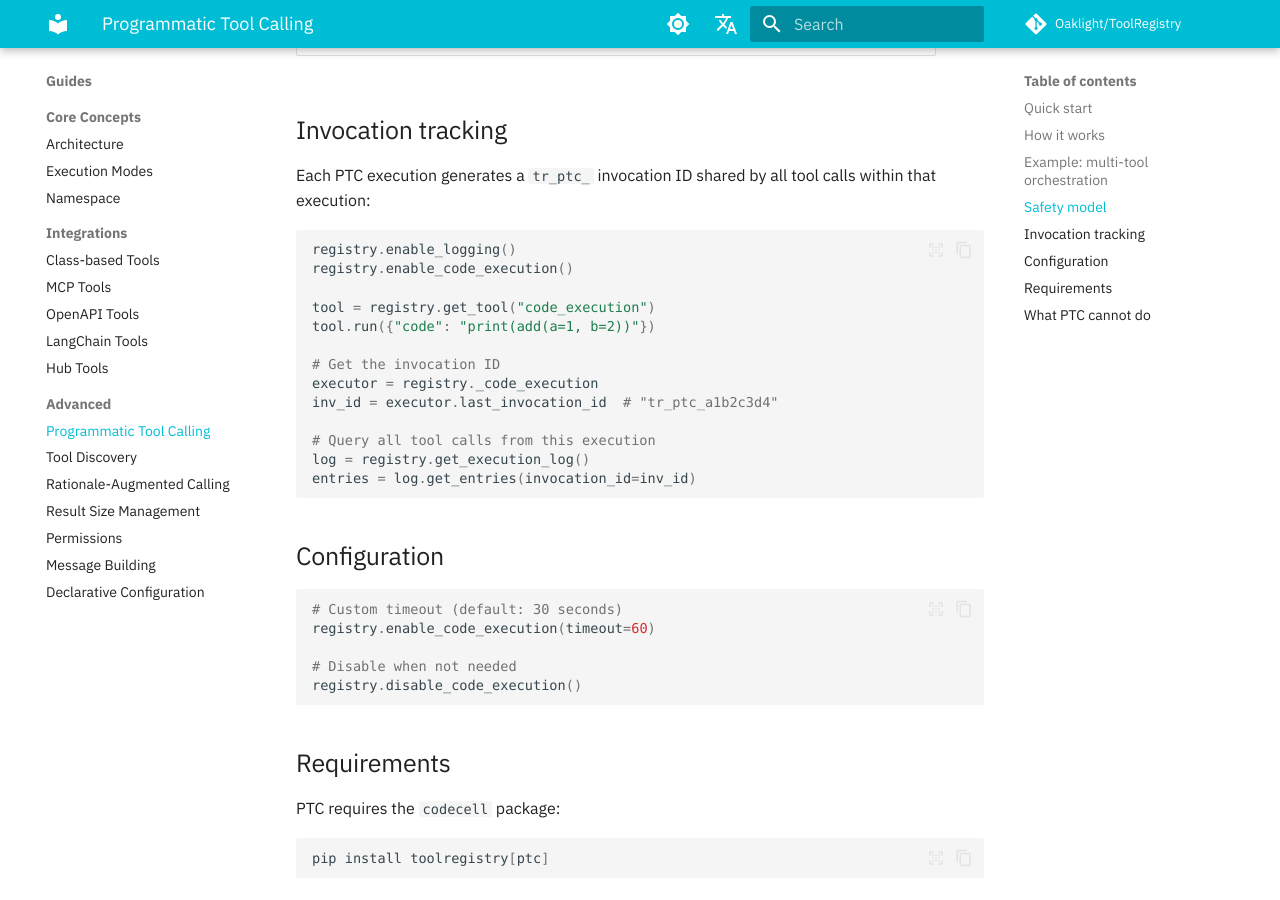
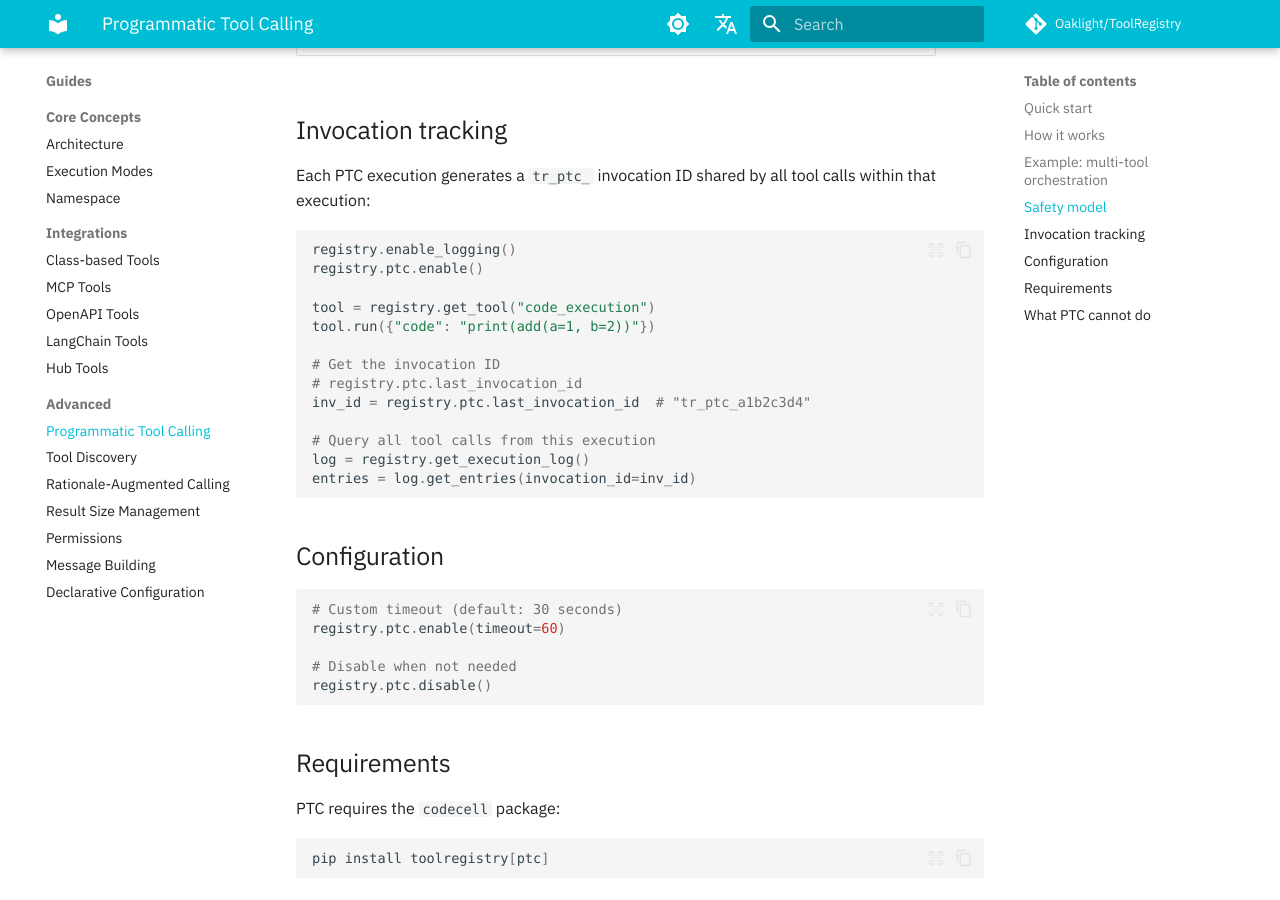
Before and after one commit to Oaklight/ToolRegistry, an MkDocs documentation site: the page built from docs/usage/programmatic_tool_calling.md, in a window 1280 px wide and 900 px high, scrolled down 1738 px. Built offline with MkDocs 1.6.1 and Material for MkDocs 9.7.7, drawn with Linux system fonts in a browser that asks for light colours; some web fonts are replaced; comment, search, counter and statistics services are not loaded; some of the changed text lies outside the part shown.

Commit message:
docs: update all references to registry.ptc API

````diff
--- a/docs/usage/programmatic_tool_calling.md
+++ b/docs/usage/programmatic_tool_calling.md
@@ -10,7 +10,7 @@ from toolregistry import ToolRegistry
 registry = ToolRegistry()
 registry.register(search)
 registry.register(summarize)
-registry.enable_code_execution()  # registers "code_execution" tool
+registry.ptc.enable()  # registers "code_execution" tool
 
 # Now the LLM can generate tool_use("code_execution", {code: "..."})
 ```
@@ -73,14 +73,14 @@ Each PTC execution generates a `tr_ptc_` invocation ID shared by all tool calls
 
 ```python
 registry.enable_logging()
-registry.enable_code_execution()
+registry.ptc.enable()
 
 tool = registry.get_tool("code_execution")
 tool.run({"code": "print(add(a=1, b=2))"})
 
 # Get the invocation ID
-executor = registry._code_execution
-inv_id = executor.last_invocation_id  # "tr_ptc_a1b2c3d4"
+# registry.ptc.last_invocation_id
+inv_id = registry.ptc.last_invocation_id  # "tr_ptc_a1b2c3d4"
 
 # Query all tool calls from this execution
 log = registry.get_execution_log()
@@ -91,10 +91,10 @@ entries = log.get_entries(invocation_id=inv_id)
 
 ```python
 # Custom timeout (default: 30 seconds)
-registry.enable_code_execution(timeout=60)
+registry.ptc.enable(timeout=60)
 
 # Disable when not needed
-registry.disable_code_execution()
+registry.ptc.disable()
 ```
 
 ## Requirements
````
Also changed, not shown: docs/api/core/runtimes.md (+4 -4 lines), docs/api/core/toolregistry.md (+1 -1 lines), docs/changelog.md (+1 -1 lines), docs/migration.md (+1 -1 lines).
